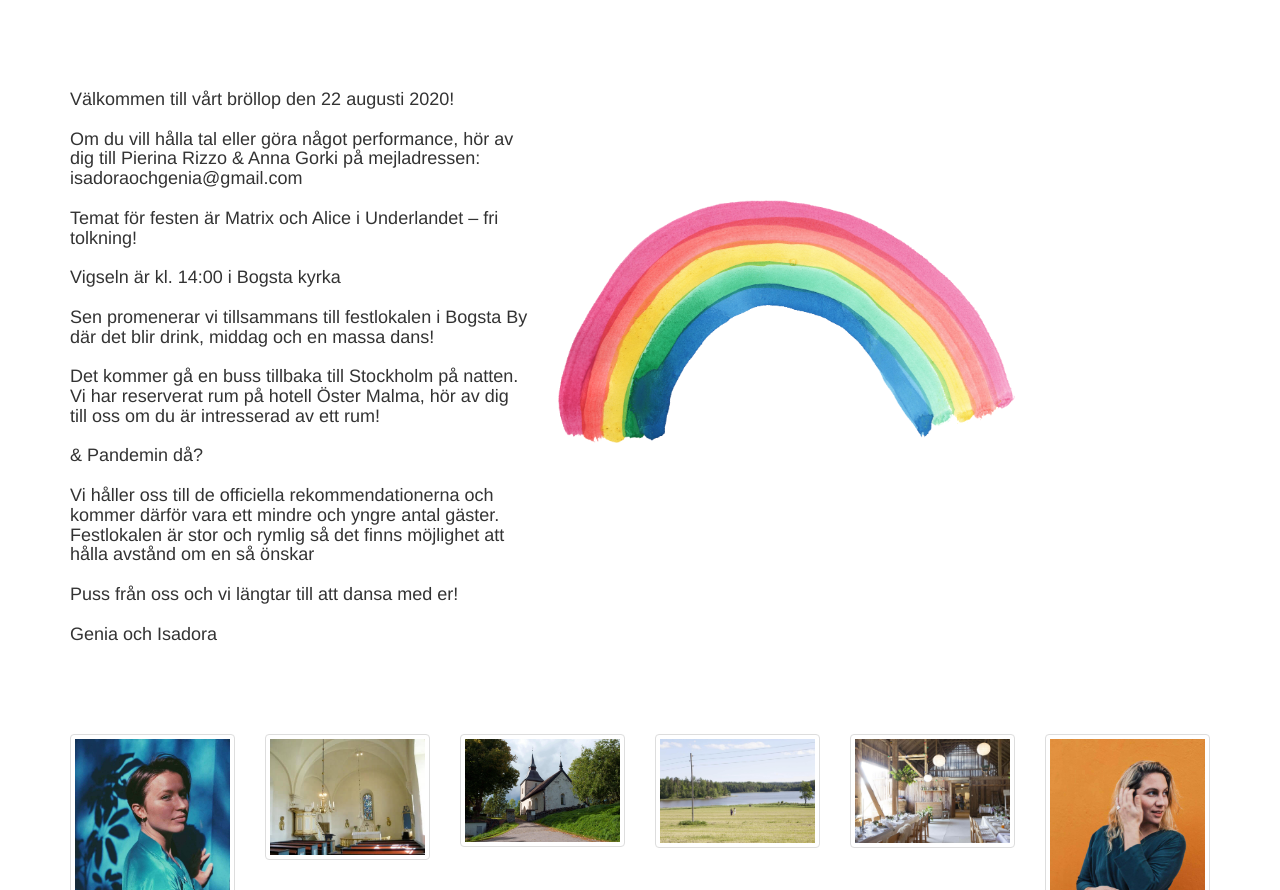
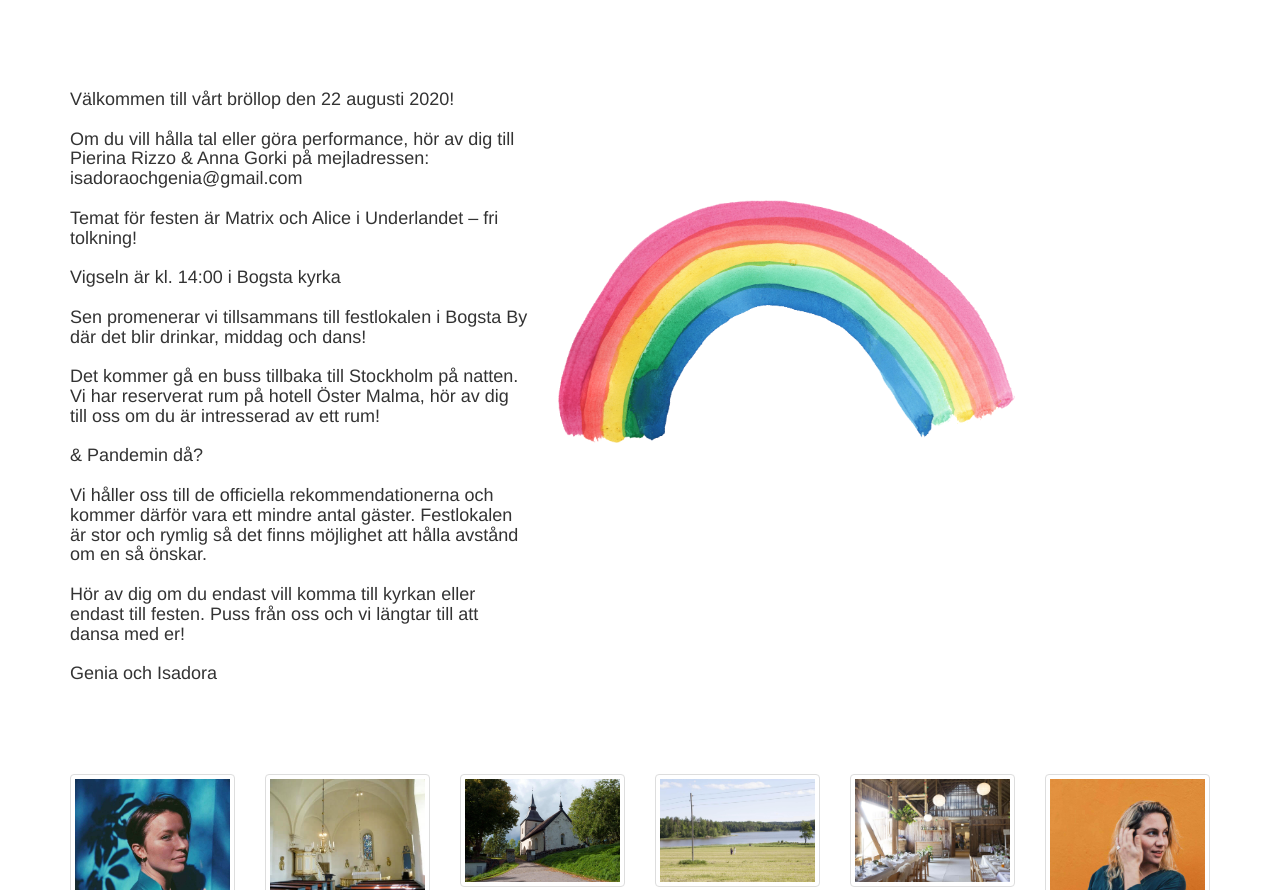
Before and after one commit to AtemateX/Website-2020, a plain HTML site: page index.html in a window 1280 px wide. Shown: the part 867-1757 px from the top of the page. Drawn offline with nearby package versions, Linux system fonts and the light colour scheme; some packages are replaced by stand-ins of ours; a script that the page names is missing.

Commit message:
Update index.html

```diff
--- a/index.html
+++ b/index.html
@@ -62,7 +62,7 @@
                         Välkommen till vårt bröllop den 22 augusti 2020!
                          <br />
                         <br />
-                        Om du vill hålla tal eller göra något performance, hör av dig till Pierina Rizzo & Anna Gorki på
+                        Om du vill hålla tal eller göra performance, hör av dig till Pierina Rizzo & Anna Gorki på
                         mejladressen: isadoraochgenia@gmail.com
                          <br />
                         <br />
@@ -72,8 +72,7 @@
                         Vigseln är kl. 14:00 i Bogsta kyrka
                         <br />
                         <br />
-                        Sen promenerar vi tillsammans till festlokalen i Bogsta By där det blir drink, middag och en
-                        massa dans!
+                        Sen promenerar vi tillsammans till festlokalen i Bogsta By där det blir drinkar, middag och dans!
                         <br />
                         <br />
                         Det kommer gå en buss tillbaka till Stockholm på natten.
@@ -84,13 +83,12 @@
                         & Pandemin då?
                         <br />
                         <br />
-                        Vi håller oss till de officiella rekommendationerna och kommer därför vara ett mindre och
-                        yngre antal gäster. Festlokalen är stor och rymlig så det finns möjlighet att hålla avstånd om
-                        en så önskar
+                        Vi håller oss till de officiella rekommendationerna och kommer därför vara ett mindre
+                        antal gäster. Festlokalen är stor och rymlig så det finns möjlighet att hålla avstånd om
+                        en så önskar.
                         <br />
                         <br />
-
-                        Puss från oss och vi längtar till att dansa med er!
+                        Hör av dig om du endast vill komma till kyrkan eller endast till festen.              Puss från oss och vi längtar till att dansa med er!
                         <br />
                         <br />
 
```
